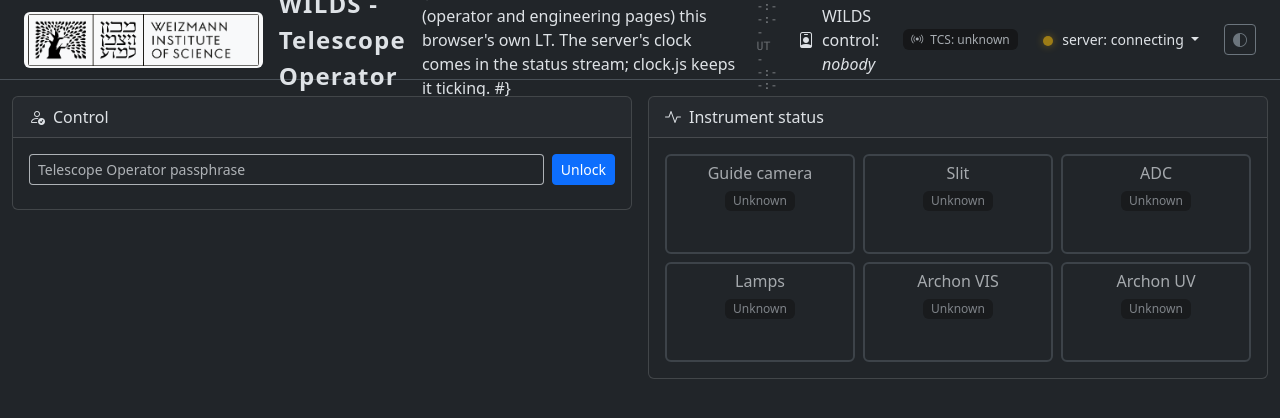
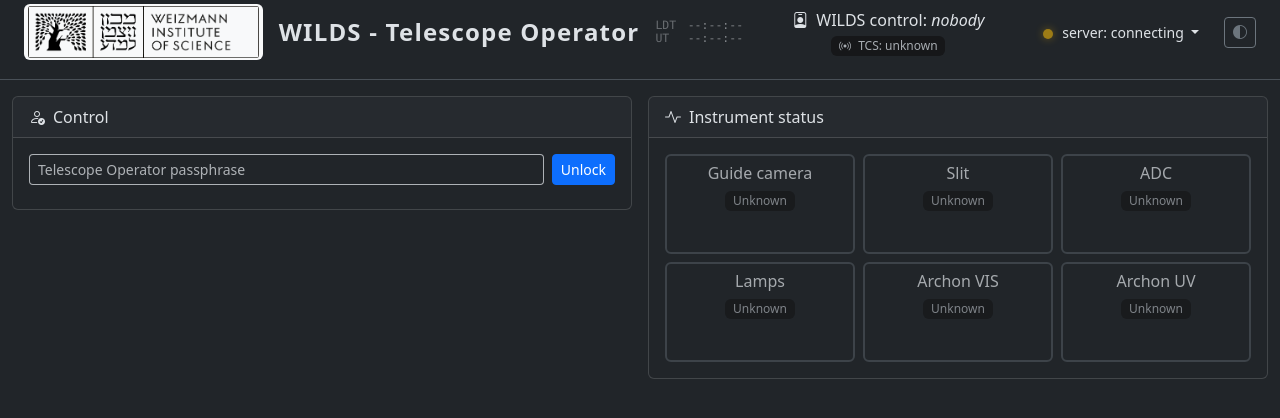
Before and after one commit to The-WILDS-Project/wilds-gui, a Django app: template src/wilds/gui/templates/to/index.html in a window 1280 px wide. Shown: the top 418 px of the page. Run offline with Django 5.2, Linux system fonts and the light colour scheme; the template is opened without the code that fills it, so the values that code supplies are empty; some libraries are stand-ins or nearby versions.

Commit message:
Topbar: fix leaked template comments, stop items wrapping, let the header grow
Found by rendering the pages in headless Chrome: Django's {# #} comments are
single-line only, so three multi-line ones showed as text in the topbar and squeezed
the heading and badges onto several lines.

Co-Authored-By: Claude Sonnet 5.5 <noreply@anthropic.com>

```diff
--- a/src/wilds/gui/static/wilds/css/main.css
+++ b/src/wilds/gui/static/wilds/css/main.css
@@ -12,7 +12,8 @@ body {
 
 /* Header (MAST: 80 px, logos left and right) */
 .ui-header {
-    height: 80px;
+    min-height: 80px;            /* grows when the middle group wraps on a narrow window */
+    padding-block: 0.25rem;
     background: var(--ui-header-bg);
     border-bottom: 1px solid var(--ui-border);
 }
@@ -21,7 +22,13 @@ body {
     font-size: 1.5rem;
     font-weight: bold;
     letter-spacing: 0.05em;
+    white-space: nowrap;
 }
+
+/* Topbar items stay on one line; the middle group gives way before they wrap. */
+.ui-header .container-fluid > * { flex-shrink: 0; }
+.ui-header .container-fluid > .flex-grow-1 { flex-shrink: 1; min-width: 0; flex-wrap: wrap; gap: 0.25rem 1.25rem !important; }
+.ui-header .container-fluid > .flex-grow-1 > * { white-space: nowrap; }
 
 .ui-main {
     min-height: calc(100vh - 80px);
--- a/src/wilds/gui/templates/components/clocks.html
+++ b/src/wilds/gui/templates/components/clocks.html
@@ -1,5 +1,6 @@
-{# Server time in LDT and UT, and (operator and engineering pages) this browser's own LT.
-   The server's clock comes in the status stream; clock.js keeps it ticking. #}
+{% comment %} Server time in LDT and UT, and (operator and engineering pages) this browser's own LT.
+   The server's clock comes in the status stream; clock.js keeps it ticking.
+{% endcomment %}
 <div x-data class="ui-clocks" :class="{ stale: !$store.clock.live }"
      x-tooltip="$store.clock.tip">
     <div><span class="ui-clock-label">LDT</span> <span x-text="$store.clock.ldt"></span></div>
--- a/src/wilds/gui/templates/eng/index.html
+++ b/src/wilds/gui/templates/eng/index.html
@@ -2,9 +2,10 @@
 {% block title %}WILDS - Engineering{% endblock %}
 {% block heading %}WILDS - Engineering{% endblock %}
 {% block content %}
-{# Engineering mode (plan §3.11): the passphrase is checked by wilds-control, which gives this
+{% comment %} Engineering mode (plan §3.11): the passphrase is checked by wilds-control, which gives this
    session the lease in engineering mode. No TO involvement; coordination is by Zoom or in person.
-   The page stays unlocked across reloads because the heartbeat reports the lease. #}
+   The page stays unlocked across reloads because the heartbeat reports the lease.
+{% endcomment %}
 <div x-data="{ passphrase: '', error: null, busy: false,
                async enter() {
                    this.busy = true; this.error = null;
--- a/src/wilds/gui/templates/to/index.html
+++ b/src/wilds/gui/templates/to/index.html
@@ -2,8 +2,9 @@
 {% load static %}
 {% block title %}WILDS - Telescope Operator{% endblock %}
 {% block heading %}WILDS - Telescope Operator{% endblock %}
-{# The TO page works with the passphrase, not a session: no name prompt, no badge, and the TO
-   does not appear in their own viewers list. Server and LDT/UT clocks only (no browser LT). #}
+{% comment %} The TO page works with the passphrase, not a session: no name prompt, no badge, and the TO
+   does not appear in their own viewers list. Server and LDT/UT clocks only (no browser LT).
+{% endcomment %}
 {% block clocks %}{% include "components/clocks.html" with show_lt=False %}{% endblock %}
 {% block session_badge %}{% endblock %}
 {% block session_js %}{% endblock %}
```
Also changed, not shown: tests/test_pages.py (+8 -0 lines).
